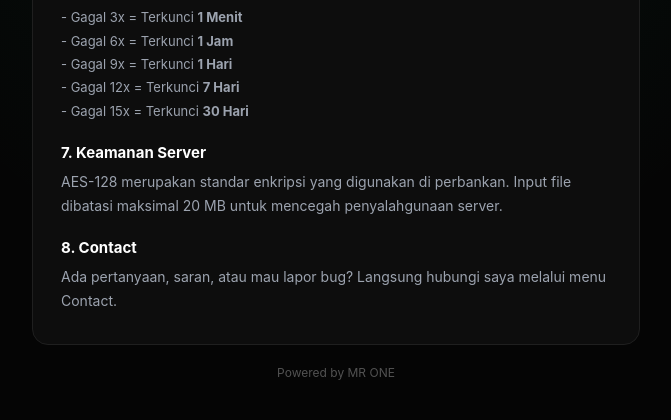
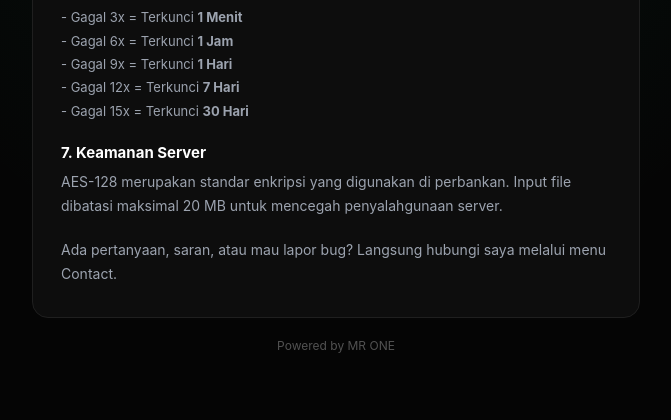
Before and after one commit to mrone61/cry, a Flask app: page /about in a window 1280 px wide. Shown: the part 1009-1429 px from the top of the page, without its empty margins (304-975 px from the left). After the commit the page ends 1362 px from the top, so only its background shows below. Run offline with Flask 3, Linux system fonts and the light colour scheme.

Commit message:
Update about.html

```diff
--- a/templates/about.html
+++ b/templates/about.html
@@ -53,7 +53,7 @@
                 <h3>7. Keamanan Server</h3>
                 <p>AES-128 merupakan standar enkripsi yang digunakan di perbankan. Input file dibatasi maksimal 20 MB untuk mencegah penyalahgunaan server.</p>
 
-                <h3>8. Contact</h3>
+                <br>
                 <p>Ada pertanyaan, saran, atau mau lapor bug? Langsung hubungi saya melalui menu Contact.</p>
 
             </div>
```
